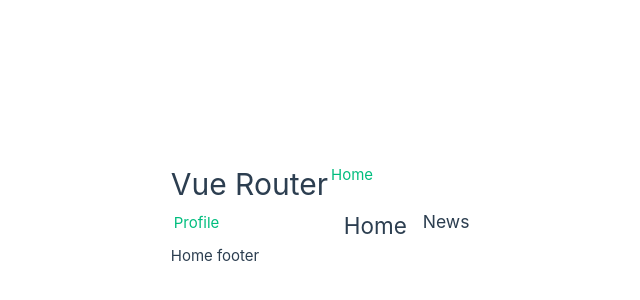
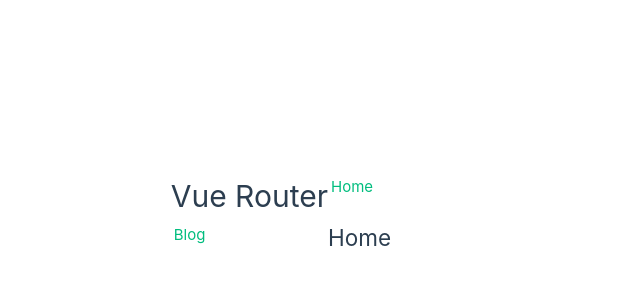
Before and after one commit to 2630-Daichi-Inoue/vue-lesson, a Vue app: page /about in a window 1280 px wide. Shown: the part 186-486 px from the top of the page, without its empty margins (312-952 px from the left). Built offline with nearby package versions, Linux system fonts and the light colour scheme.

Commit message:
lesson 138

```diff
--- a/src/App.vue
+++ b/src/App.vue
@@ -4,21 +4,23 @@
 <template>
   <h1>Vue Router</h1>
   <RouterLink :to="{ name: 'home' }">Home</RouterLink>
-  <RouterLink :to="{ name: 'posts', params:{ id: 'yoshipi' } }">Profile</RouterLink>
-  <!-- <RouterLink :to="{ name: 'about' }">About</RouterLink> -->
-   <div class="container">
-    <main>
-      <RouterView />
-    </main>
-    <RouterView name="Sidebar"/>
-   </div>
-
-  <RouterView name="Footer"/>
+  <RouterLink :to="{ name: 'blog', params:{ id: 3 } }">Blog</RouterLink>
+  <RouterView v-slot="{ Component }">
+    <Transition name="fade" mode="out-in">
+      <component :is="Component" />
+    </Transition>
+  </RouterView>
 
 </template>
 <style scoped>
-    .container {
-      display: flex;
-      justify-content: space-evenly;
-    }
+     .fade-enter-from,
+     .fade-leave-to {
+      opacity: 0;
+     }
+
+     .fade-enter-active,
+     .fade-leave-active {
+      transition: opacity 1s;
+     }
+
 </style>
--- a/src/router/index.js
+++ b/src/router/index.js
@@ -1,15 +1,6 @@
 import { createRouter, createWebHashHistory } from 'vue-router'
 import HomeView from '@/views/HomeView.vue'
-import AboutView from '@/views/AboutView.vue'
 import BlogView from '@/views/BlogView.vue'
-import NotFound from '@/views/NotFound.vue'
-import ProfileView from '@/views/ProfileView.vue'
-import PostsView from '@/views/PostsView.vue'
-import LikesView from '@/views/LikesView.vue'
-import NewsView from '@/views/NewsView.vue'
-import PeopleYouMayKnow from '@/views/PeopleYouMayKnow.vue'
-import HomeFooter from '@/views/HomeFooter.vue'
-import ProfileFooter from '@/views/ProfileFooter.vue'
 
 const router = createRouter({
   history: createWebHashHistory(),
@@ -17,52 +8,13 @@
     {
       path: '/',
       name: 'home',
-      components: {
-        default: HomeView,
-        Sidebar: NewsView,
-        Footer: HomeFooter,
-      }
-    },
-    {
-      path: '/:id',
-      name: 'profile',
-      components: {
-        default: ProfileView,
-        Sidebar: PeopleYouMayKnow,
-        Footer: ProfileFooter,
-      },
-      children: [
-        {
-          path: 'posts',
-          name: 'posts',
-          component: PostsView
-        },
-        {
-          path: 'likes',
-          name: 'likes',
-          component: LikesView
-        }
-      ]
-    }
-    ,
-    {
-      path: '/about',
-      alias: ['/me', '/yoshipi'],
-      name: 'about',
-      component: AboutView
+      component: HomeView
     },
     {
       path: '/blog/:id',
-      alias: '/article/:id',
       name: 'blog',
       component: BlogView
     },
-    {
-      path: '/:catchAll(.*)*',
-      name: 'notFound',
-      props: true,
-      component: NotFound
-    }
   ]
 })
 export default router
--- a/src/views/BlogView.vue
+++ b/src/views/BlogView.vue
@@ -1,15 +1,11 @@
-<script setup>
-  import { useRoute } from 'vue-router'
-  const route = useRoute()
-  console.log(route)
-</script>
-
 <template>
+  <div>
     <h2>Blog(id: {{ $route.params.id }})</h2>
     <RouterLink
       :to="{
       name: 'blog',
-    params: { id: Number($route.params.id) + 1, version: $route.params.version } }">
+      params: { id: Number($route.params.id) + 1 } }">
       Next
     </RouterLink>
+  </div>
 </template>
--- a/src/views/HomeView.vue
+++ b/src/views/HomeView.vue
@@ -1,6 +1,7 @@
 <template>
-  <h2>Home</h2>
-  <RouterView />
-  <!-- <h3>Blog</h3>
-  <RouterLink :to="{ name: 'blog', params: { id: 21 }}">New Release!!!</RouterLink> -->
+  <div>
+    <h2>Home</h2>
+    <!-- <RouterView /> -->
+  </div>
+
 </template>
```
Lines whose indentation alone changed are shown as unchanged.
